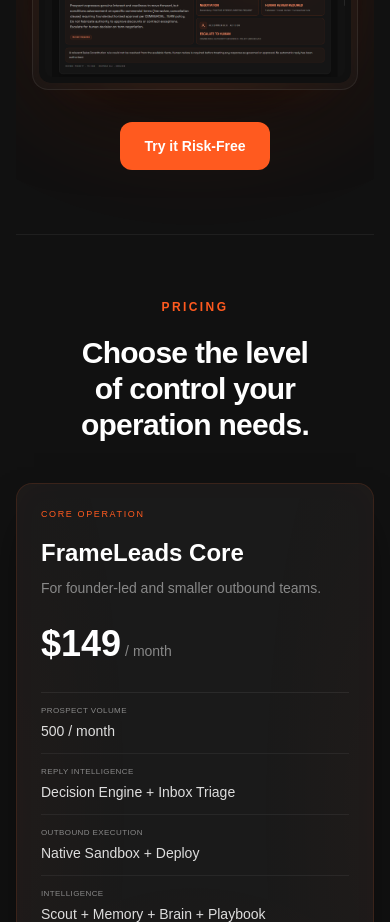
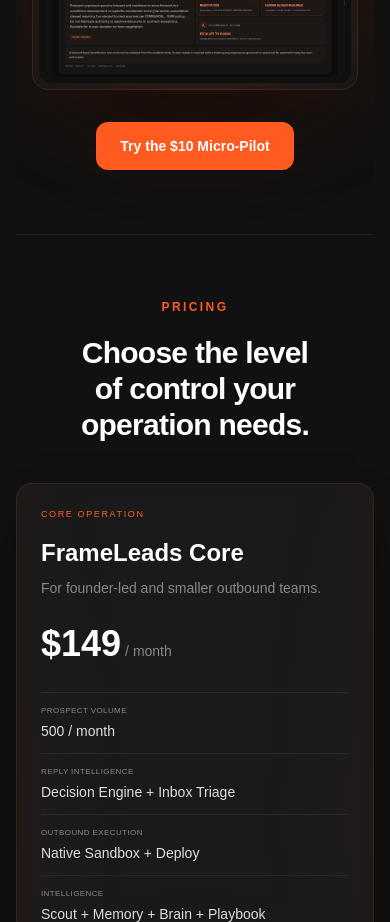
Before and after one commit to Frameleads/FrameLeads-Landing, a Next.js app: page / in a window 390 px wide. Shown: the part 8980-9902 px from the top of the page. Built offline with nearby package versions, Linux system fonts and the light colour scheme; a web font is replaced by a local one.

Commit message:
fix: replace Risk-Free CTA with $10 Micro-Pilot wording
* fix: clarify Micro-Pilot CTA price in desktop and mobile navigation

* fix: make How It Works Micro-Pilot CTA price explicit

* fix: clarify final Reply Decision Preview Micro-Pilot CTA

```diff
--- a/src/components/Navbar.tsx
+++ b/src/components/Navbar.tsx
@@ -44,7 +44,7 @@ export default function Navbar({ onAuditClick, onMicroPilotClick }: NavbarProps)
       </nav>
       <div className="hidden items-center justify-end gap-5 lg:flex">
         <Link href={loginHref} className="inline-flex h-10 shrink-0 items-center justify-center whitespace-nowrap text-sm font-semibold text-white transition-colors hover:text-[#FF5A1F] focus-visible:outline focus-visible:outline-2 focus-visible:outline-offset-2 focus-visible:outline-[#FF5A1F]">Log In</Link>
-        {onMicroPilotClick && <button type="button" onClick={openMicroPilot} className="fl-cta-pop inline-flex h-10 shrink-0 items-center justify-center whitespace-nowrap rounded-lg bg-[#FF5A1F] px-4 text-sm font-semibold text-white transition-colors hover:bg-[#e8511b] focus-visible:outline focus-visible:outline-2 focus-visible:outline-offset-2 focus-visible:outline-[#FF5A1F]">Try it Risk-Free</button>}
+        {onMicroPilotClick && <button type="button" onClick={openMicroPilot} className="fl-cta-pop inline-flex h-10 shrink-0 items-center justify-center whitespace-nowrap rounded-lg bg-[#FF5A1F] px-4 text-sm font-semibold text-white transition-colors hover:bg-[#e8511b] focus-visible:outline focus-visible:outline-2 focus-visible:outline-offset-2 focus-visible:outline-[#FF5A1F]">Try the $10 Micro-Pilot</button>}
       </div>
 
       <Link href={loginHref} className="ml-auto inline-flex h-10 shrink-0 items-center justify-center whitespace-nowrap rounded-lg bg-[#FF5A1F] px-3 text-xs font-semibold text-white transition-colors hover:bg-[#e8511b] focus-visible:outline focus-visible:outline-2 focus-visible:outline-offset-2 focus-visible:outline-[#FF5A1F] sm:px-4 sm:text-sm lg:hidden">Log In</Link>
@@ -58,7 +58,7 @@ export default function Navbar({ onAuditClick, onMicroPilotClick }: NavbarProps)
           <div className="mx-auto flex max-w-7xl flex-col gap-1">
             <button type="button" data-tripwire-guard="true" onClick={openAudit} className="rounded-lg px-3 py-3 text-left text-sm text-white transition-colors hover:bg-white/[0.05] hover:text-[#FFB08D]">Audit</button>
             {sectionLinks.map((item) => <Link key={item.href} href={item.href} onClick={() => setIsMenuOpen(false)} className="rounded-lg px-3 py-3 text-sm text-white transition-colors hover:bg-white/[0.05] hover:text-[#FFB08D]">{item.label}</Link>)}
-            {onMicroPilotClick && <button type="button" onClick={openMicroPilot} className="fl-cta-pop mt-2 rounded-lg bg-[#FF5A1F] px-4 py-3 text-left text-sm font-semibold text-white transition-colors hover:bg-[#e8511b] focus-visible:outline focus-visible:outline-2 focus-visible:outline-offset-2 focus-visible:outline-[#FF5A1F]">Try it Risk-Free</button>}
+            {onMicroPilotClick && <button type="button" onClick={openMicroPilot} className="fl-cta-pop mt-2 rounded-lg bg-[#FF5A1F] px-4 py-3 text-left text-sm font-semibold text-white transition-colors hover:bg-[#e8511b] focus-visible:outline focus-visible:outline-2 focus-visible:outline-offset-2 focus-visible:outline-[#FF5A1F]">Try the $10 Micro-Pilot</button>}
           </div>
         </nav>
       )}
--- a/src/components/ProductProofHowItWorks.tsx
+++ b/src/components/ProductProofHowItWorks.tsx
@@ -143,7 +143,7 @@ export default function ProductProofHowItWorks({ onMicroPilot }: { onMicroPilot:
         </div>
       </div>
 
-      <div className="mt-8 text-center lg:text-left"><button type="button" onClick={onMicroPilot} className="fl-cta-pop rounded-xl bg-[#FF5A1F] px-6 py-3.5 text-sm font-bold text-white transition-colors hover:bg-[#ff6b35] focus-visible:outline focus-visible:outline-2 focus-visible:outline-offset-2 focus-visible:outline-[#FF5A1F]">Try it Risk-Free</button></div>
+      <div className="mt-8 text-center lg:text-left"><button type="button" onClick={onMicroPilot} className="fl-cta-pop rounded-xl bg-[#FF5A1F] px-6 py-3.5 text-sm font-bold text-white transition-colors hover:bg-[#ff6b35] focus-visible:outline focus-visible:outline-2 focus-visible:outline-offset-2 focus-visible:outline-[#FF5A1F]">Try the $10 Micro-Pilot</button></div>
 
       {lightboxOpen && <div className="fixed inset-0 z-[140] flex items-center justify-center bg-black/90 p-2 sm:p-5" role="presentation" onMouseDown={(event) => { if (event.target === event.currentTarget) setLightboxOpen(false); }}>
         <div role="dialog" aria-modal="true" aria-label={`Full screenshot: ${current.title}`} className="flex max-h-[96vh] w-full max-w-[96vw] flex-col overflow-hidden rounded-xl border border-white/15 bg-[#141414] shadow-2xl">
--- a/src/components/ReplyDecisionPreview.tsx
+++ b/src/components/ReplyDecisionPreview.tsx
@@ -225,7 +225,7 @@ export default function ReplyDecisionPreview({ embedded = false }: { embedded?:
       <div className="relative mt-6 flex flex-col items-center justify-center gap-4 overflow-hidden rounded-2xl border border-[#FF5A1F]/25 bg-[radial-gradient(ellipse_at_50%_0%,rgba(255,90,31,.1),transparent_60%),linear-gradient(135deg,#242424,#1A1A1A_72%)] px-5 py-6 text-center shadow-[inset_0_1px_0_rgba(255,255,255,.065),0_16px_34px_rgba(26,26,26,.22)] sm:px-8 sm:py-7">
         <p className="max-w-2xl text-[13px] leading-relaxed text-white/75 sm:text-sm"><span className="mb-1.5 block text-base font-bold text-white sm:text-lg">Want to stop being the bottleneck every time someone replies?</span>Try the $10 Micro-Pilot to see what clearer next moves and faster follow-up decisions could look like in your own outbound workflow—with fewer replies waiting on you and less second-guessing for your team.</p>
         <div className="flex flex-wrap items-center justify-center gap-3">
-          <Link href="/checkout/micro-pilot" className="fl-cta-pop inline-flex min-h-11 items-center justify-center rounded-xl bg-[#FF5A1F] px-4 py-2 text-sm font-semibold text-white hover:bg-[#FF5A1F]/90">Try it Risk-Free</Link>
+          <Link href="/checkout/micro-pilot" className="fl-cta-pop inline-flex min-h-11 items-center justify-center rounded-xl bg-[#FF5A1F] px-4 py-2 text-sm font-semibold text-white hover:bg-[#FF5A1F]/90">Try the $10 Micro-Pilot</Link>
           <Link href="/?audit=open" className="fl-cta-pop fl-cta-pop--secondary inline-flex min-h-11 items-center justify-center rounded-xl border border-white/20 px-4 py-2 text-sm text-white/85 hover:border-white/40 hover:text-white">Find My Reply Bottleneck</Link>
         </div>
       </div>
```
